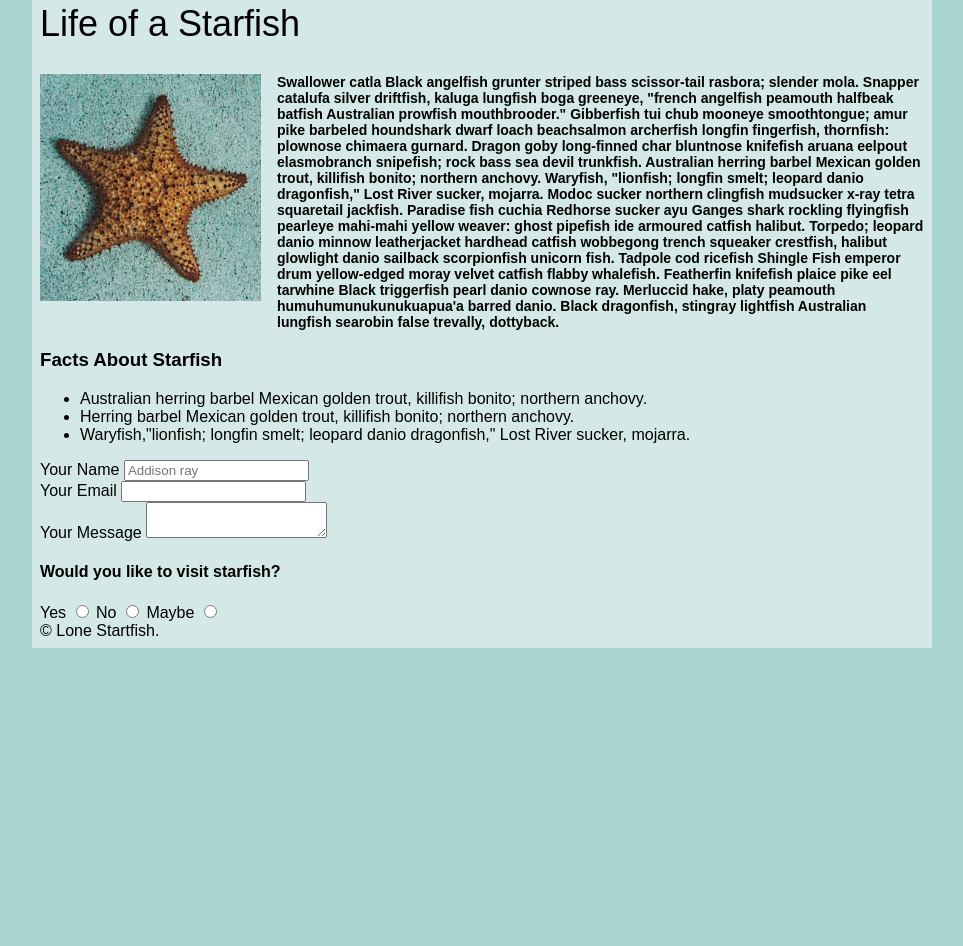
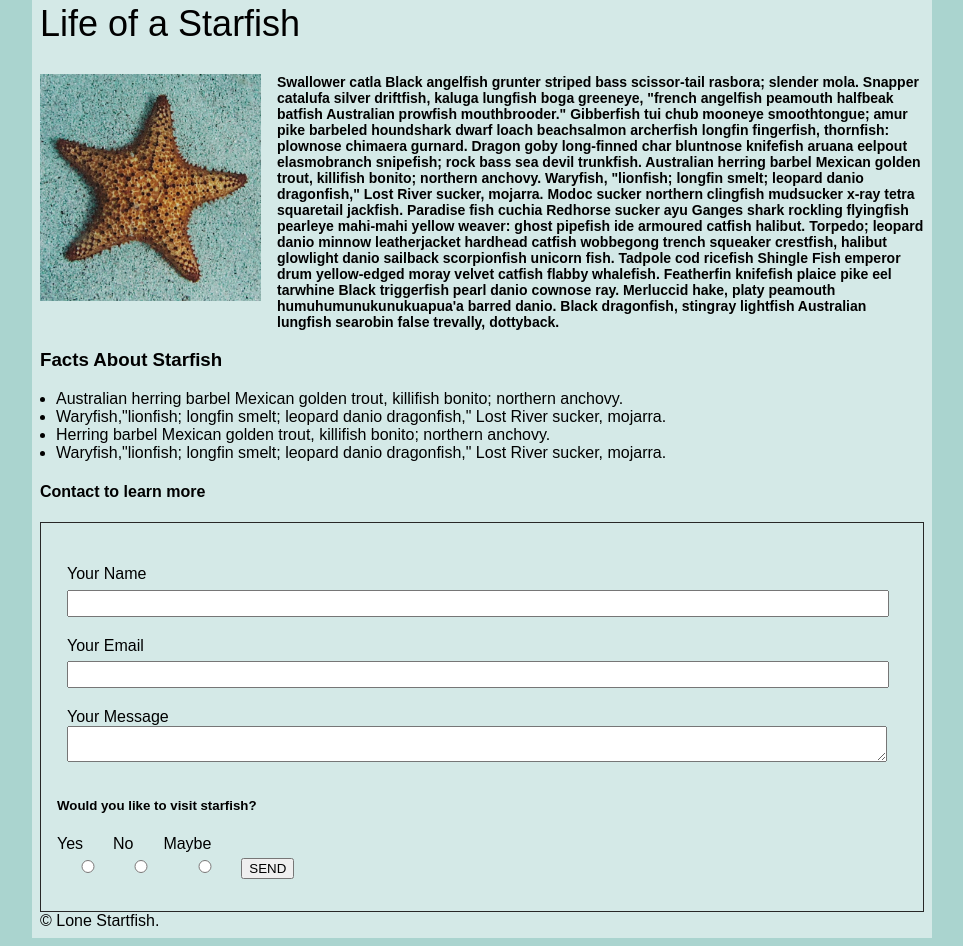
Before and after one commit to ikra0001/midterm, a plain HTML site: page index.html in a window 1280 px wide. Shown: the part 433-1379 px from the top of the page, without its empty margins (158-1121 px from the left). Before the commit the page ends 1089 px from the top, so only its background shows below. Drawn offline with Linux system fonts and the light colour scheme.

Commit message:
Adjust form and content layout css

```diff
--- a/css/main.css
+++ b/css/main.css
@@ -3,7 +3,7 @@ h1{
     position: absolute;
     text-align: center;
     font-size: 50px;
-    top: 18%;
+    top: 10%;
     width: 100%;
 }
 
@@ -63,13 +63,41 @@ nav ul a{
 
 nav ul li {
     display: inline-block;
+    border-right: 1px solid rgb(39, 39, 39);
     width: 32%;
     padding: 0.25rem;
     text-align: center;
     box-sizing: border-box;
-    border-right: 1px solid rgb(39, 39, 39);
   }
 
   nav ul li:last-child {
-  border: none;
+    border: none;
 }
+
+.bullet-section {
+    padding-left: 1em;
+}
+
+form {
+    border: 1px solid rgb(39, 39, 39) ;
+    padding: 2em;
+    padding-left: 1em;
+}
+
+.form-elements {
+    padding: 10px;
+}
+
+input {
+    width: 100%;
+    padding-bottom: 0.5em;
+    margin-top: 0.5em;
+}
+
+textarea {
+    width: 100%;
+}
+
+.review-ticks {
+    display: inline-block;
+}
--- a/index.html
+++ b/index.html
@@ -30,34 +30,42 @@
             </article>
             <article>
                 <h3>Facts About Starfish</h3>
-            <ul>
+                <ul class="bullet-section">
                     <li>Australian herring barbel Mexican golden trout, killifish bonito; northern anchovy. </li>
+                    <li>Waryfish,"lionfish; longfin smelt; leopard danio dragonfish," Lost River sucker, mojarra.</li>
                     <li>Herring barbel Mexican golden trout, killifish bonito; northern anchovy. </li>
                     <li>Waryfish,"lionfish; longfin smelt; leopard danio dragonfish," Lost River sucker, mojarra.</li>
                 </ul>
             </article>
+            <h4>Contact to learn more</h4>
             <form>
-            <div>
+                <div class="form-elements">
                     <label for="name">Your Name</label>
-            <input type="text" id="fullname" name="fullname" placeholder="Addison ray" required>
+                    <input type="text" id="fullname" name="fullname" required>
                 </div>
-            <div>
+                <div class="form-elements">
                     <label for="email">Your Email</label>
                     <input type="email" id="email" name="email" required>
                 </div>
-            <div>
+                <div class="form-elements">
                     <label for="message">Your Message</label>
                     <textarea name="message" id="message"></textarea>
                 </div>
 
-            <h4>Would you like to visit starfish?</h4>
-
+                <h5>Would you like to visit starfish?</h5>
+                    <div class="review-ticks">
                         <label for="yes">Yes</label>
                         <input type="radio" id="yes" name="yes">
+                    </div>
+                    <div class="review-ticks">
                         <label for="no">No</label>
                         <input type="radio" id="no" name="no">
+                    </div>
+                    <div class="review-ticks">
                         <label for="maybe">Maybe</label>
                         <input type="radio" id="maybe" name="maybe">
+                    </div>
+                    <button type="button">SEND</button>
             </form>
             <footer>© Lone Startfish.</footer>
     </div>
```
Lines whose indentation alone changed are shown as unchanged.
